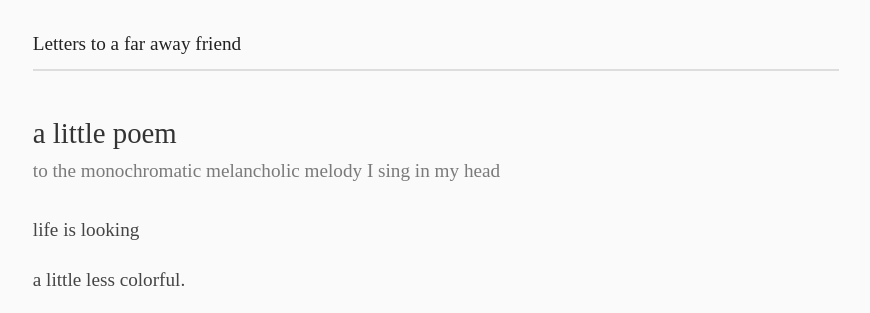
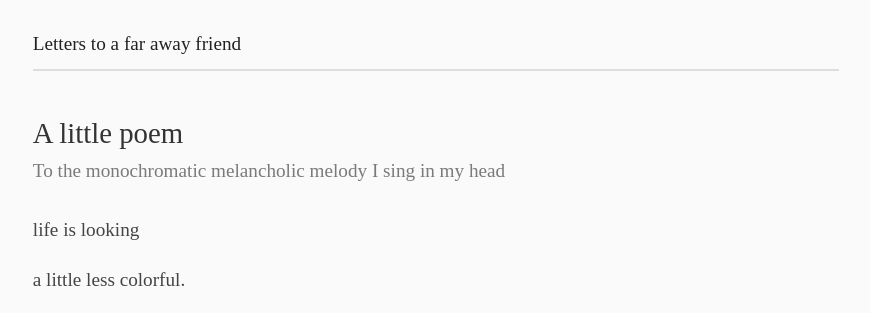
Before and after one commit to exkcd/blag, a Jekyll site: the page built from _posts/2023-02-06-a-little-poem.md, in a window 1280 px wide. Shown: the top 313 px of the page, without its empty margins (204-1074 px from the left). Built offline with Jekyll 4.4.1, drawn with Linux system fonts in a browser that asks for light colours.

Commit message:
I had to fix the capitalisation because it was annoying me even though I thought it was cool in the moment but now I don't and I wanna fix it

```diff
--- a/_posts/2023-02-06-a-little-poem.md
+++ b/_posts/2023-02-06-a-little-poem.md
@@ -1,7 +1,7 @@
 ---
 layout: post
-title: a little poem
-description: to the monochromatic melancholic melody I sing in my head
+title: A little poem
+description: To the monochromatic melancholic melody I sing in my head
 ---
 life is looking
 
```
